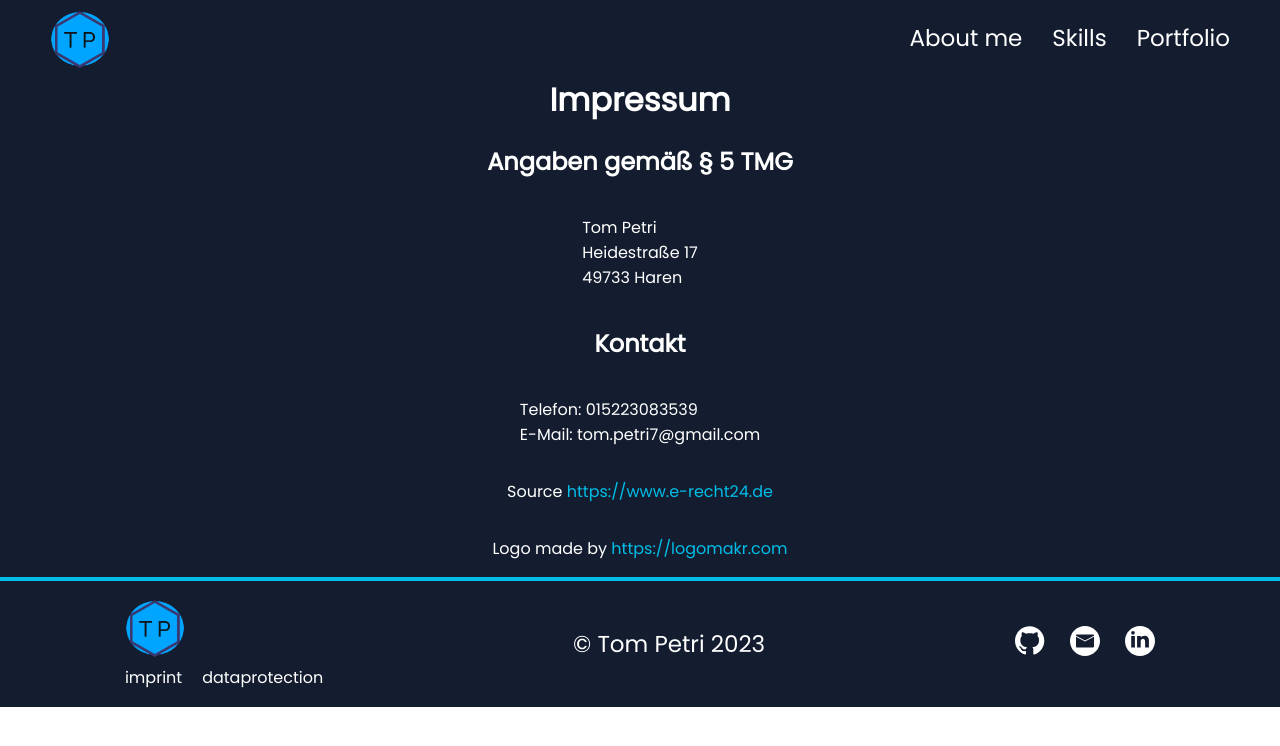
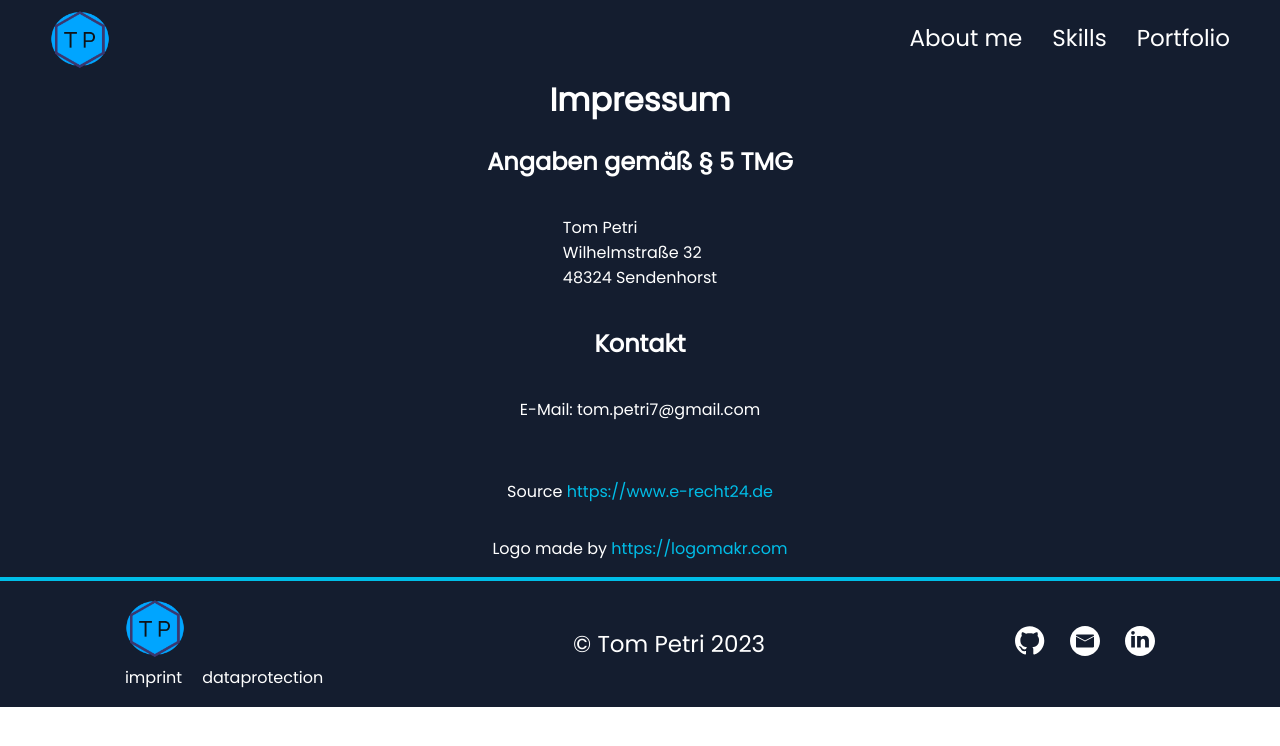
Before and after one commit to Tom5424/my-Portfolio, an Angular app: page /imprint in a window 1280 px wide. Shown: the top 746 px of the page. Built offline with nearby package versions, Linux system fonts and the light colour scheme.

Commit message:
Changed Address in Imprint

```diff
--- a/src/app/imprint/imprint.component.html
+++ b/src/app/imprint/imprint.component.html
@@ -3,12 +3,12 @@
 
     <h2>Angaben gem&auml;&szlig; &sect; 5 TMG</h2>
     <p>Tom Petri<br />
-        Heidestra&szlig;e 17<br />
-        49733 Haren</p>
+        Wilhelmstra&szlig;e 32<br />
+        48324 Sendenhorst</p>
 
     <h2>Kontakt</h2>
-    <p>Telefon: 015223083539<br />
-        E-Mail: tom.petri7@gmail.com</p>
+    <p> E-Mail: tom.petri7@gmail.com</p>
+    <br />
 
     <p>
         Source
```
